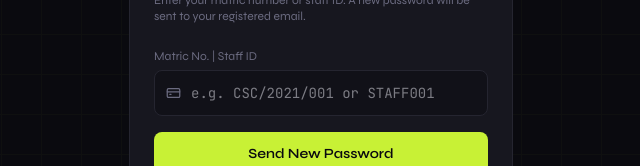
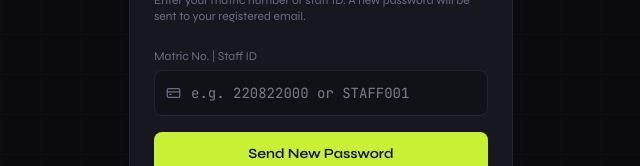
Before and after one commit to AfeezTemitope/cs-vault-frontend, a Next.js app: page /login in a window 1280 px wide. Both pictures are taken after a click on the button "Forgot your password?". Shown: the part 406-572 px from the top of the page, without its empty margins (319-959 px from the left). Built offline with nearby package versions, Linux system fonts and the light colour scheme; no server answers.

Commit message:
add forgot password UI and update login label

```diff
--- a/app/login/page.tsx
+++ b/app/login/page.tsx
@@ -157,7 +157,7 @@ export default function LoginPage() {
                   <input
                     className="w-full rounded-lg pl-9 pr-4 py-3 text-sm mono focus:outline-none transition-colors border"
                     style={inputStyle}
-                    placeholder="e.g. CSC/2021/001 or STAFF001"
+                    placeholder="e.g. 220822000 or STAFF001"
                     value={forgotMatric}
                     onChange={e => setForgotMatric(e.target.value)}
                     onFocus={e => (e.target.style.borderColor = 'var(--accent)')}
```
